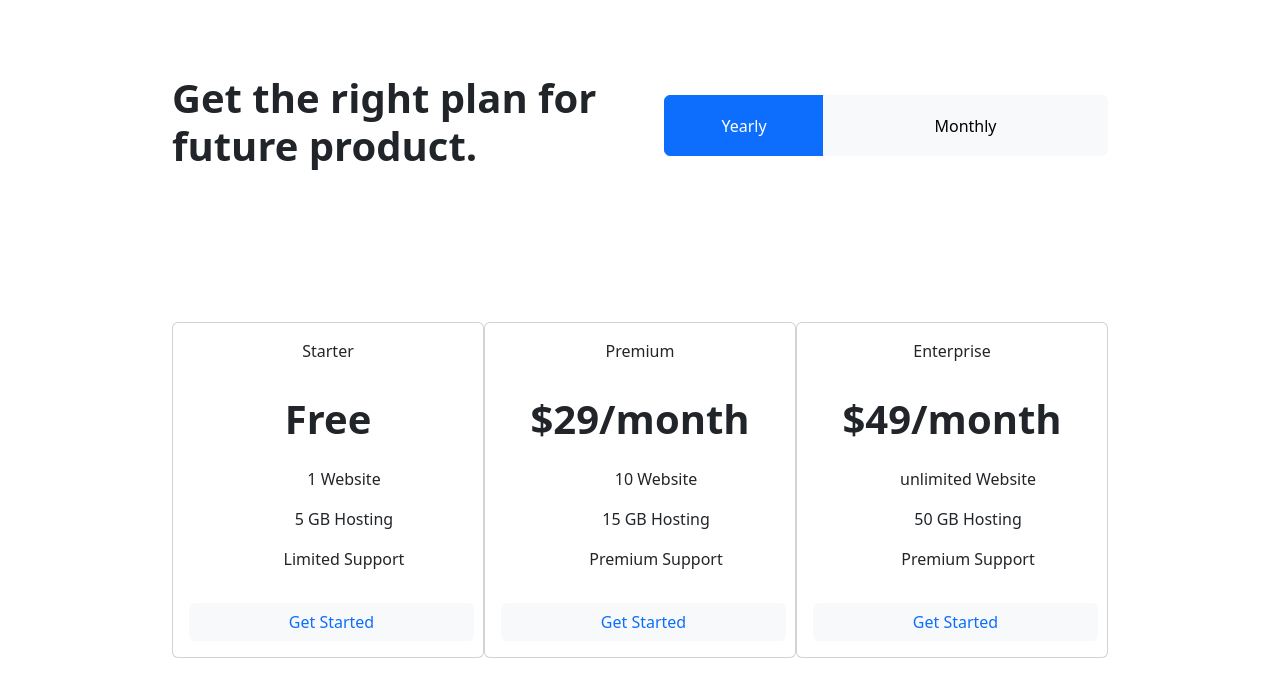
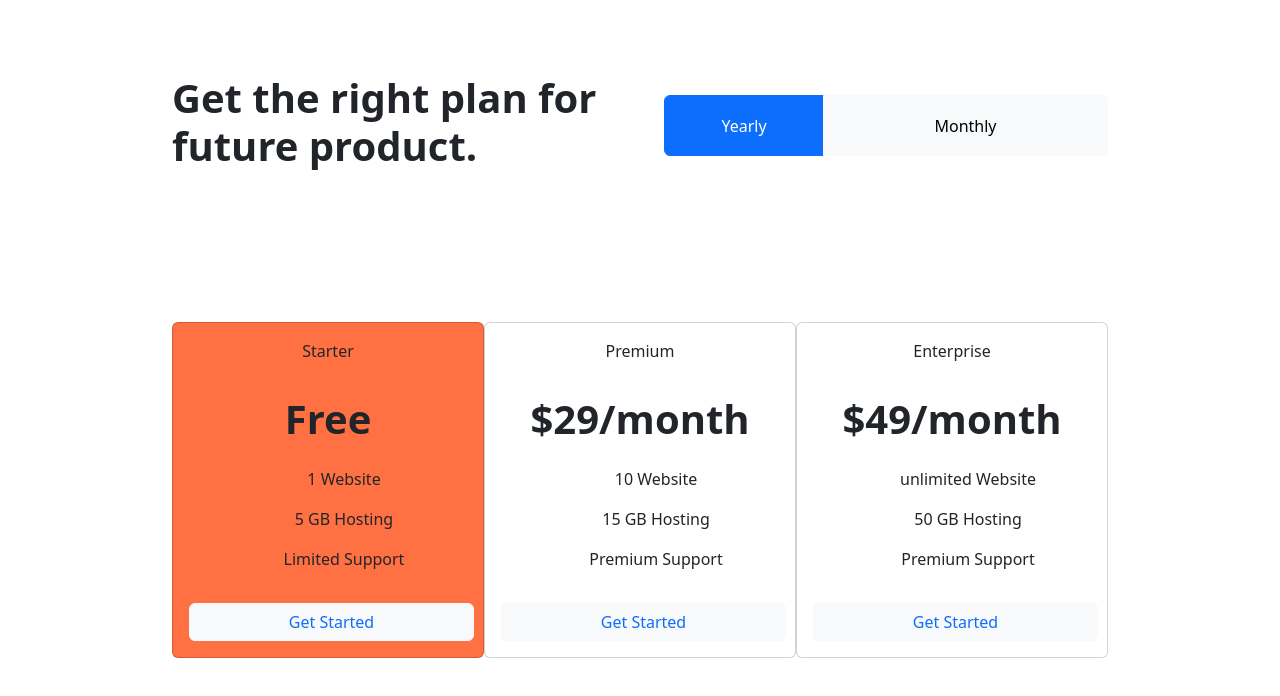
Before and after one commit to bakhodirovich29/bootstrap, a plain HTML site: page index.html in a window 1280 px wide. In both pictures the pointer is over the element 328 px from the left and 2592 px from the top of the page. Shown: the part 2103-2799 px from the top of the page. Drawn offline with nearby package versions, Linux system fonts and the light colour scheme.

Commit message:
hover styles added

```diff
--- a/style.css
+++ b/style.css
@@ -16,6 +16,11 @@ ul{
 }
 .card{
   width: 330px;
+  transition: all 0.6s;
+}
+.card:hover{
+  background-color: #FF7143;
+
 }
 .btn-light{
   width: 285px;
```
